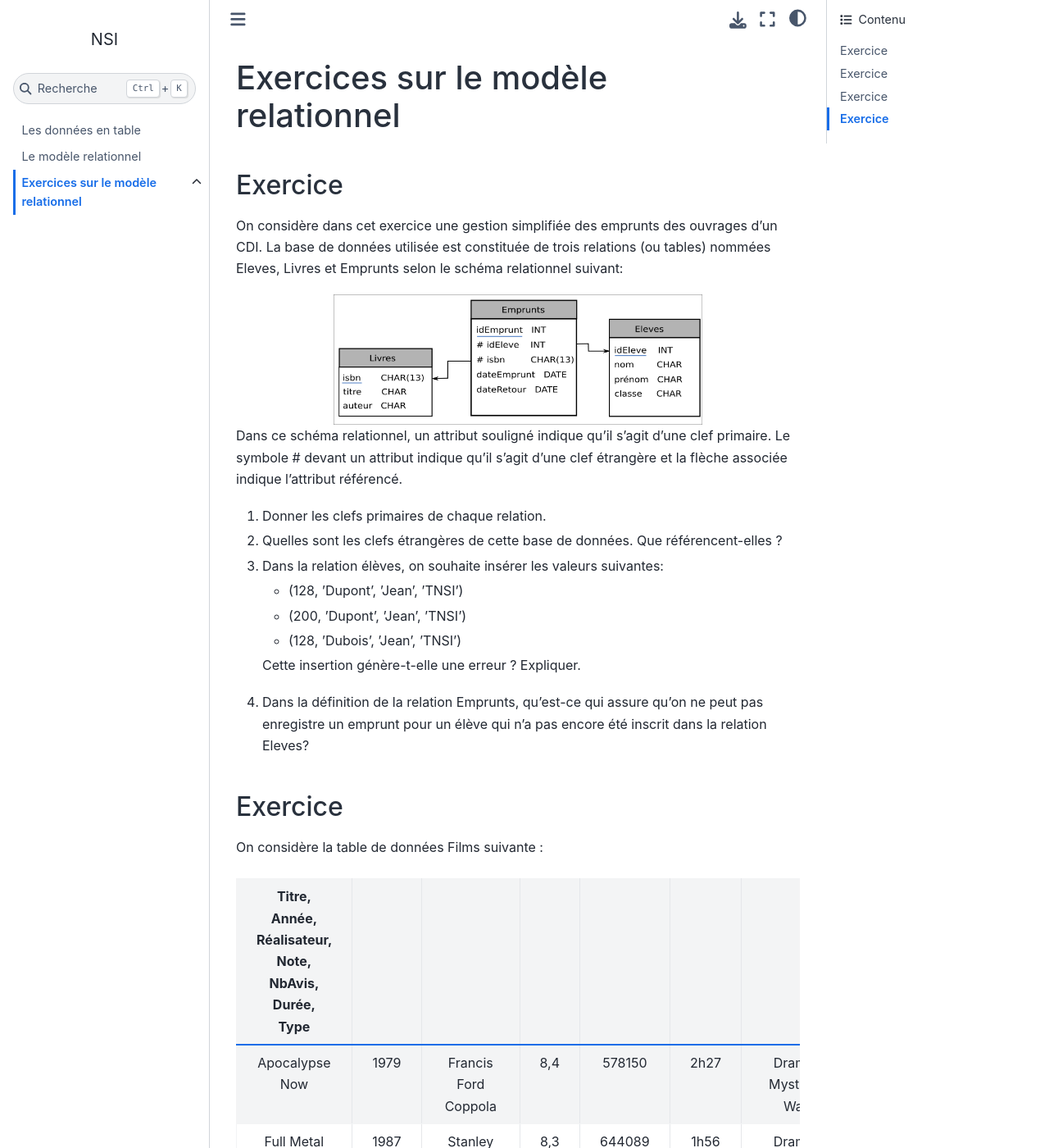
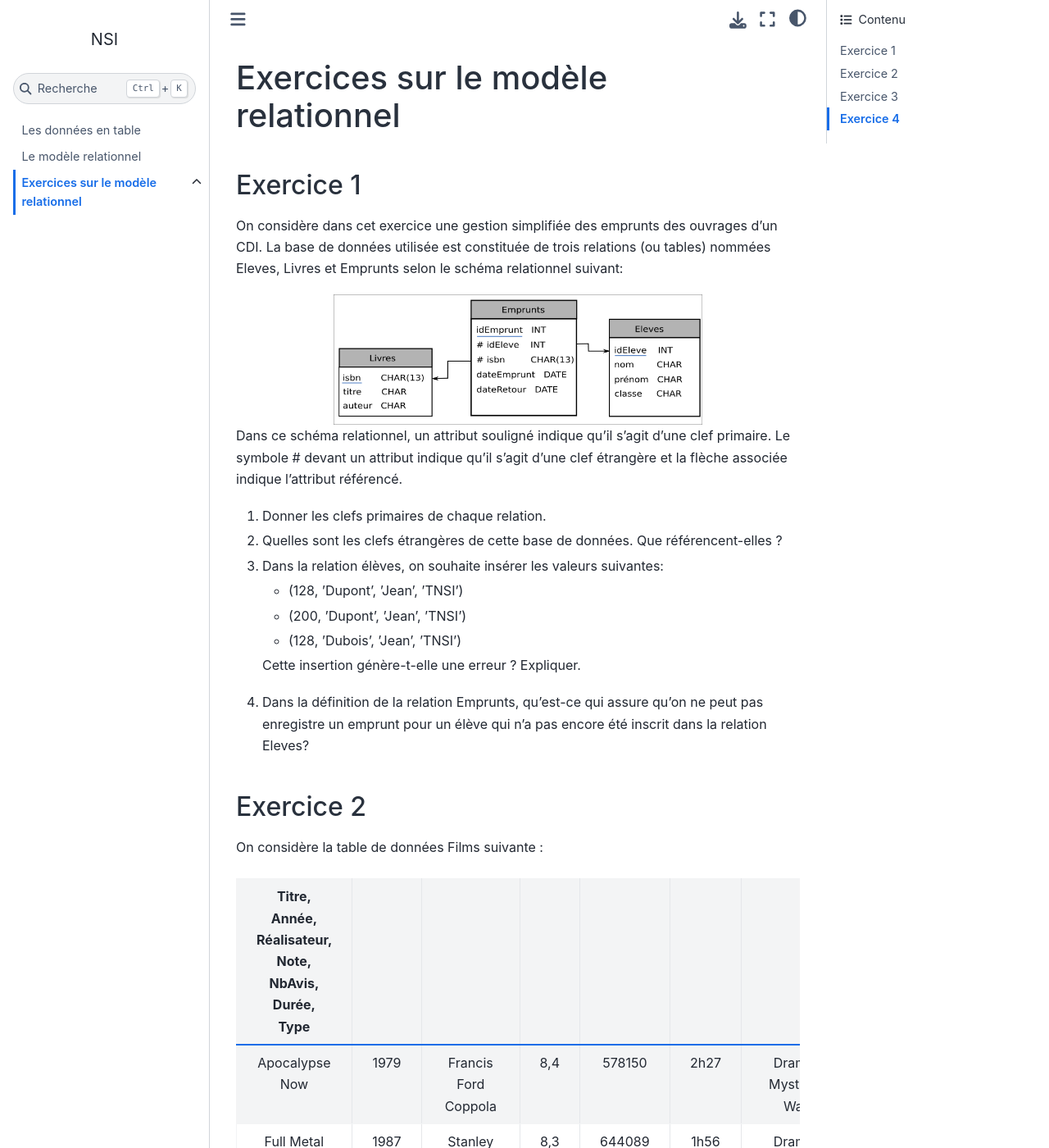
Before and after one commit to ychistel/tnsi_modele_relationnel, a Sphinx documentation site: the page built from source/content/exercice.rst, in a window 1280 px wide and 1400 px high. Shown: the whole window at 82% size. Built offline with Sphinx 7.4.7 and the Sphinx Book theme 1.1.4, drawn with Linux system fonts in a browser that asks for light colours; some of the changed text lies outside the part shown.

Commit message:
numérotation des exercices

```diff
--- a/source/content/exercice.rst
+++ b/source/content/exercice.rst
@@ -6,8 +6,8 @@ Exercices sur le modèle relationnel
 .. toctree::
    :maxdepth: 1
 
-Exercice
----------
+Exercice 1
+----------
 
 On considère dans cet exercice une gestion simplifiée des emprunts des ouvrages d’un CDI. La base de données utilisée
 est constituée de trois relations (ou tables) nommées Eleves, Livres et Emprunts selon le schéma relationnel suivant:
@@ -38,8 +38,8 @@ attribut indique qu’il s’agit d’une clef étrangère et la flèche associ
 
 .. _exercice-1:
 
-Exercice
----------
+Exercice 2
+----------
 
 On considère la table de données Films suivante :
 
@@ -60,8 +60,8 @@ On considère la table de données Films suivante :
 
 .. _exercice-2:
 
-Exercice
----------
+Exercice 3
+----------
 
 On donne les extraits de trois relations d’une base de données:
 
@@ -100,8 +100,8 @@ On donne les extraits de trois relations d’une base de données:
 
 .. _exercice-3:
 
-Exercice
----------
+Exercice 4
+----------
 
 Une ville souhaite gérer son parc de vélos en location partagée.
 L’ensemble de la flotte de vélos est stocké dans une table de données
```
